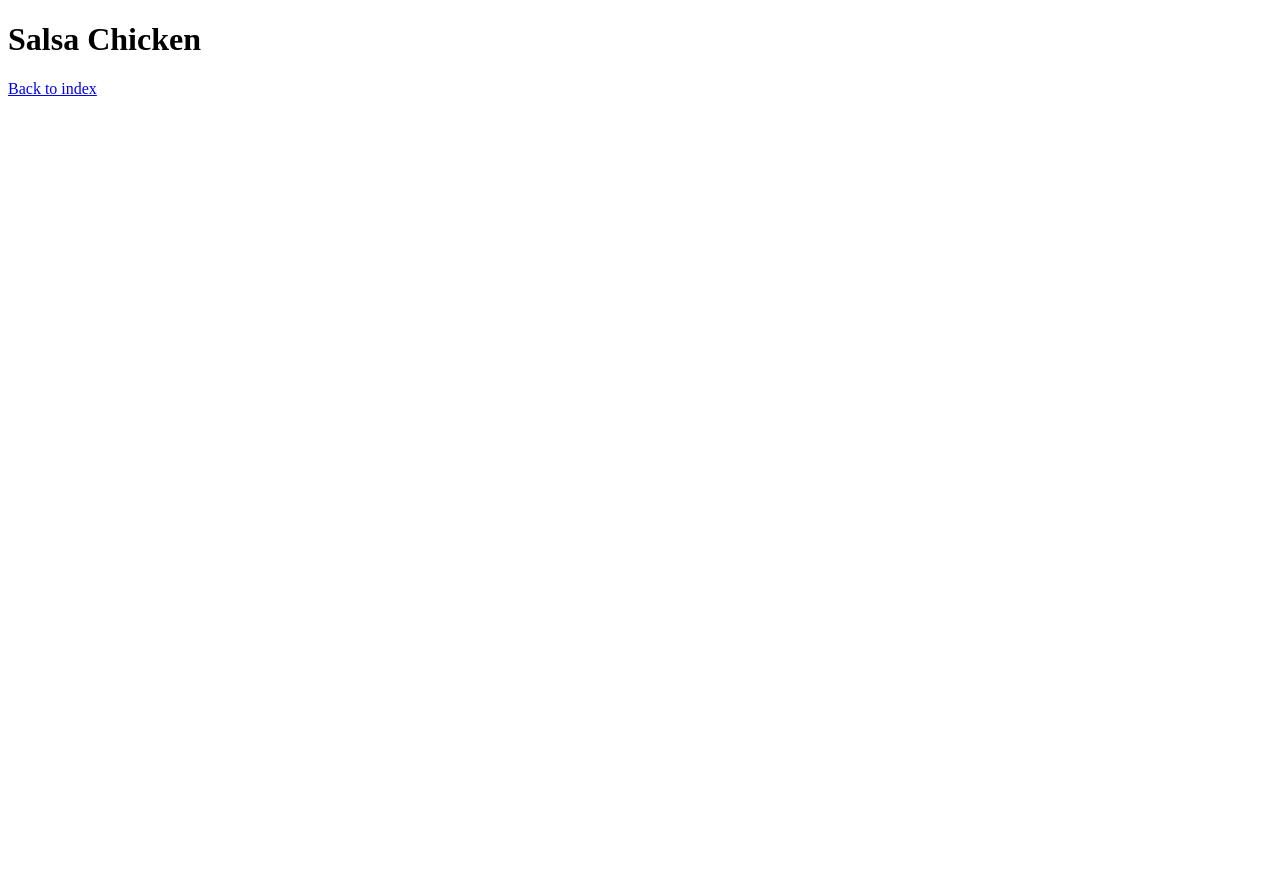
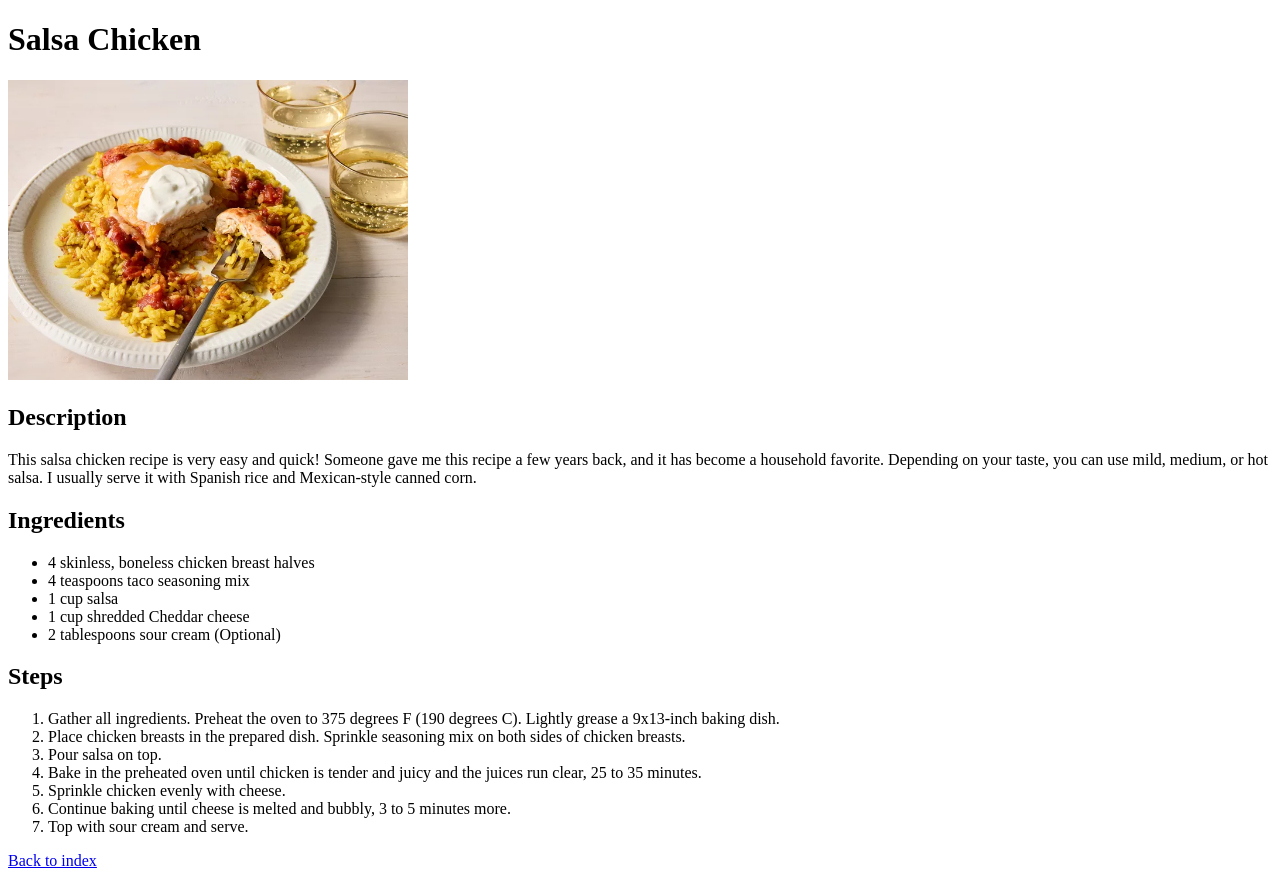
Before and after one commit to LRP2004/odin-recipes, a plain HTML site: page recipes/salsa-chicken.html in a window 1280 px wide. Before the commit the page ends 800 px from the top, so only its background shows below. Drawn offline with Linux system fonts and the light colour scheme.

Commit message:
Add content to salsa-chicken page

```diff
--- a/recipes/salsa-chicken.html
+++ b/recipes/salsa-chicken.html
@@ -7,6 +7,27 @@
 </head>
 <body>
     <h1>Salsa Chicken</h1>
+    <img src="../img/AR-16700-salsa-chicken-DDMFS-4x3-0e54b044a6c9451e9e52bdc7118feefa.webp" alt="Salsa Chicken" height="300" >
+    <h2>Description</h2>
+    <p>This salsa chicken recipe is very easy and quick! Someone gave me this recipe a few years back, and it has become a household favorite. Depending on your taste, you can use mild, medium, or hot salsa. I usually serve it with Spanish rice and Mexican-style canned corn.</p>
+    <h2>Ingredients</h2>
+    <ul>
+        <li>4 skinless, boneless chicken breast halves</li>
+        <li>4 teaspoons taco seasoning mix</li>
+        <li>1 cup salsa</li>
+        <li>1 cup shredded Cheddar cheese</li>
+        <li>2 tablespoons sour cream (Optional)</li>
+    </ul>
+    <h2>Steps</h2>
+    <ol>
+        <li>Gather all ingredients. Preheat the oven to 375 degrees F (190 degrees C). Lightly grease a 9x13-inch baking dish.</li>
+        <li>Place chicken breasts in the prepared dish. Sprinkle seasoning mix on both sides of chicken breasts.</li>
+        <li>Pour salsa on top.</li>
+        <li>Bake in the preheated oven until chicken is tender and juicy and the juices run clear, 25 to 35 minutes.</li>
+        <li>Sprinkle chicken evenly with cheese.</li>
+        <li>Continue baking until cheese is melted and bubbly, 3 to 5 minutes more.</li>
+        <li>Top with sour cream and serve.</li>
+    </ol>
     <a href="../index.html">Back to index</a>
 </body>
 </html>
```
Also changed, not shown: index.html (+5 -3 lines).
